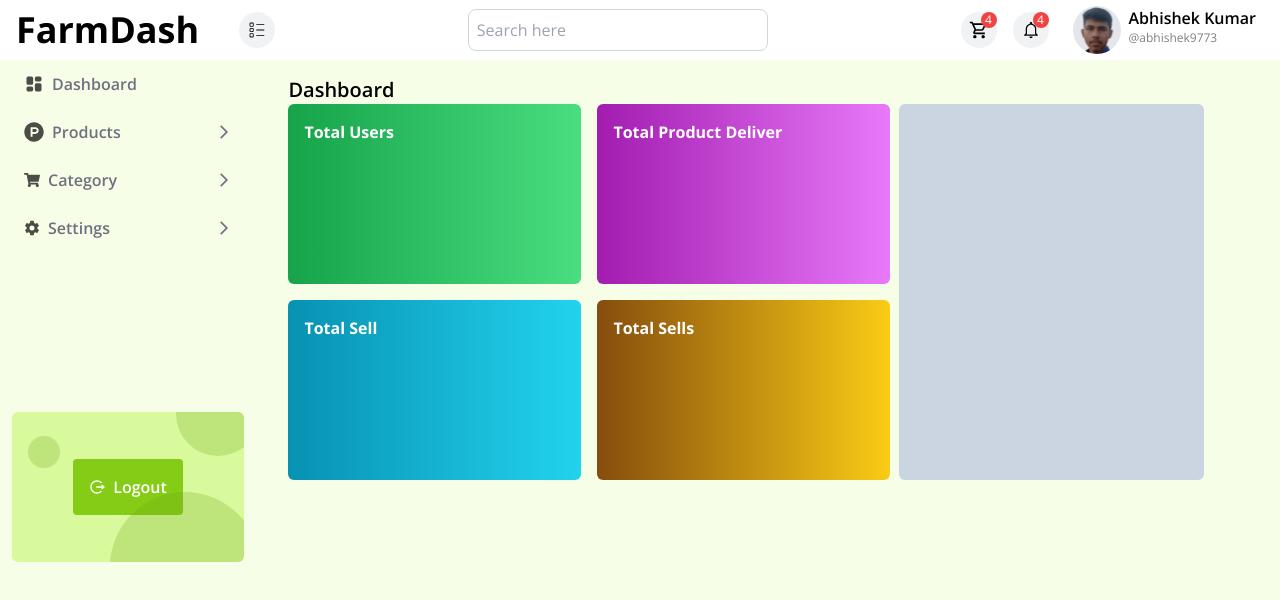
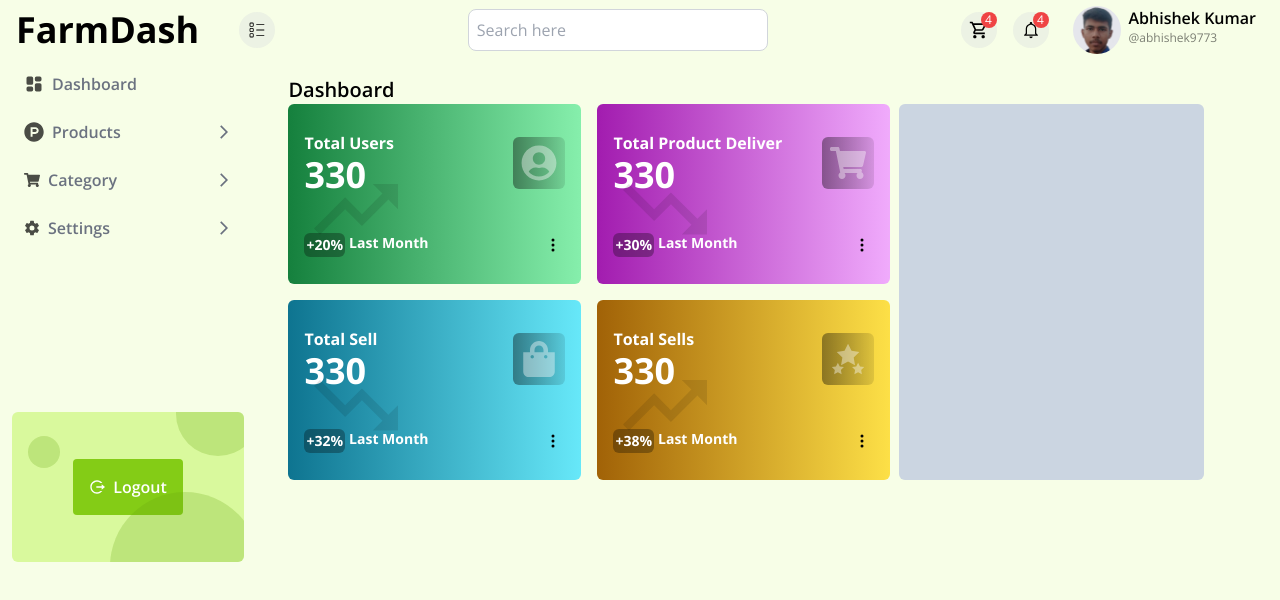
Before and after one commit to abhishek9773/Farmhub-dashboard, a React (Vite) app: page / in a window 1280 px wide. Shown: the top 600 px of the page. Built offline with nearby package versions, Linux system fonts and the light colour scheme.

Commit message:
implemented dashboard 4 card

```diff
--- a/src/components/DashboardBox.jsx
+++ b/src/components/DashboardBox.jsx
@@ -1,13 +1,93 @@
-import React from "react";
+import React, { useState, useEffect, useRef } from "react";
 import clsx from "clsx";
-const DashboardBox = ({ className, title }) => {
-  console.log(title);
+import { FaUserCircle } from "react-icons/fa";
+import { BsThreeDotsVertical } from "react-icons/bs";
+import { IoIosTimer } from "react-icons/io";
+
+const DashboardBox = ({ className, title, icons, percentage, graph }) => {
+  const [showDropdown, setShowDropdown] = useState(false);
+  const dropdownRef = useRef(null);
+
+  const toggleDropdown = () => {
+    setShowDropdown((prev) => !prev);
+  };
+
+  const handleClickOutside = (event) => {
+    if (dropdownRef.current && !dropdownRef.current.contains(event.target)) {
+      setShowDropdown(false);
+    }
+  };
+
+  useEffect(() => {
+    if (showDropdown) {
+      document.addEventListener("mousedown", handleClickOutside);
+    } else {
+      document.removeEventListener("mousedown", handleClickOutside);
+    }
+
+    return () => {
+      document.removeEventListener("mousedown", handleClickOutside);
+    };
+  }, [showDropdown]);
+
   return (
-    <div className={clsx(`w-[48%] h-[180px] rounded-md, ${className}`)}>
-      <div className="flex w-full ">
-        <div className="">
-          <h4 className="text-white font-bold p-4">{title}</h4>
+    <div
+      className={clsx(
+        `w-[48%] h-[180px] rounded-md p-4 py-2 flex flex-col justify-around relative ${className}`
+      )}
+    >
+      <div className="text-8xl text-black/10 absolute bottom-7 left-5">
+        {graph}
+      </div>
+      <div className="flex w-full items-center justify-between">
+        <div>
+          <h4 className="text-white font-bold">{title}</h4>
+          <p className="font-bold text-4xl text-white">330</p>
         </div>
+        <div className="ml-auto bg-gradient-to-r from-black/40 to-black/10 flex items-center justify-center p-2 rounded-md">
+          <div className="text-4xl text-white opacity-40">{icons}</div>
+        </div>
+      </div>
+      <div className="flex items-center justify-between mb-0 mt-0 text-white font-bold relative">
+        <div className="flex gap-1 text-sm">
+          <span className="bg-black/30 p-[2px] rounded-md">
+            +{percentage}%{" "}
+          </span>{" "}
+          Last Month
+        </div>
+
+        <button
+          className="p-1 rounded-full hover:bg-black/10 relative"
+          onClick={toggleDropdown}
+          ref={dropdownRef}
+        >
+          <BsThreeDotsVertical className="text-black hover:text-black/50 cursor-pointer" />
+        </button>
+
+        {showDropdown && (
+          <div className="absolute right-0 top-2 mt-2 w-32 bg-lime-50 rounded-md shadow-lg z-10 ">
+            <ul className="py-1 text-gray-700 text-sm">
+              <li className="px-4 py-2 hover:bg-gray-100 cursor-pointer">
+                <div className="flex gap-1 items-center justify-start">
+                  <IoIosTimer />
+                  <p>Last Day</p>
+                </div>
+              </li>
+              <li className="px-4 py-2 hover:bg-gray-100 cursor-pointer">
+                <div className="flex gap-1 items-center justify-start">
+                  <IoIosTimer />
+                  <p>Last Week</p>
+                </div>
+              </li>
+              <li className="px-4 py-2 hover:bg-gray-100 cursor-pointer">
+                <div className="flex gap-1 items-center justify-start">
+                  <IoIosTimer />
+                  <p>Last Year</p>
+                </div>
+              </li>
+            </ul>
+          </div>
+        )}
       </div>
     </div>
   );
--- a/src/components/Header/index.jsx
+++ b/src/components/Header/index.jsx
@@ -6,7 +6,7 @@ import { MdOutlineShoppingCart } from "react-icons/md";
 
 const Header = () => {
   return (
-    <div className="fixed top-0 left-0 right-0 z-50 flex justify-between items-center w-full h-[60px] px-4 bg-white  ">
+    <div className="fixed top-0 left-0 right-0 z-50 flex justify-between items-center w-full h-[60px] px-4 bg-lime-50  ">
       <div className="flex items-center gap-10">
         <Link to={"/"} className="text-4xl font-bold text-black">
           FarmDash
--- a/src/pages/Dashboard/index.jsx
+++ b/src/pages/Dashboard/index.jsx
@@ -1,4 +1,8 @@
+import { GiStarsStack } from "react-icons/gi";
 import DashboardBox from "../../components/DashboardBox";
+import { FaShoppingBag, FaShoppingCart, FaUserCircle } from "react-icons/fa";
+import { FaArrowTrendUp } from "react-icons/fa6";
+import { IoMdTrendingDown, IoMdTrendingUp } from "react-icons/io";
 
 const Dashboard = () => {
   return (
@@ -9,27 +13,39 @@ const Dashboard = () => {
           <div className="flex gap-4 flex-wrap">
             <DashboardBox
               className={
-                " bg-gradient-to-r from-green-600 to-green-400 rounded-md"
+                " bg-gradient-to-r from-green-700 to-green-300 rounded-md"
               }
               title={"Total Users"}
+              icons={<FaUserCircle />}
+              percentage={20}
+              graph={<IoMdTrendingUp />}
             />
             <DashboardBox
               className={
-                " bg-gradient-to-r from-fuchsia-700 to-fuchsia-400 rounded-md"
+                " bg-gradient-to-r from-fuchsia-700 to-fuchsia-300 rounded-md"
               }
               title="Total Product Deliver"
+              icons={<FaShoppingCart />}
+              percentage={30}
+              graph={<IoMdTrendingDown />}
             />
             <DashboardBox
               className={
-                " bg-gradient-to-r from-cyan-600 to-cyan-400 rounded-md"
+                " bg-gradient-to-r from-cyan-700 to-cyan-300 rounded-md"
               }
               title="Total Sell"
+              icons={<FaShoppingBag />}
+              percentage={32}
+              graph={<IoMdTrendingDown />}
             />
             <DashboardBox
               className={
-                " bg-gradient-to-r from-yellow-800 to-yellow-400 rounded-md"
+                " bg-gradient-to-r from-yellow-700 to-yellow-300 rounded-md"
               }
               title="Total Sells"
+              icons={<GiStarsStack />}
+              percentage={38}
+              graph={<IoMdTrendingUp />}
             />
           </div>
         </div>
```
